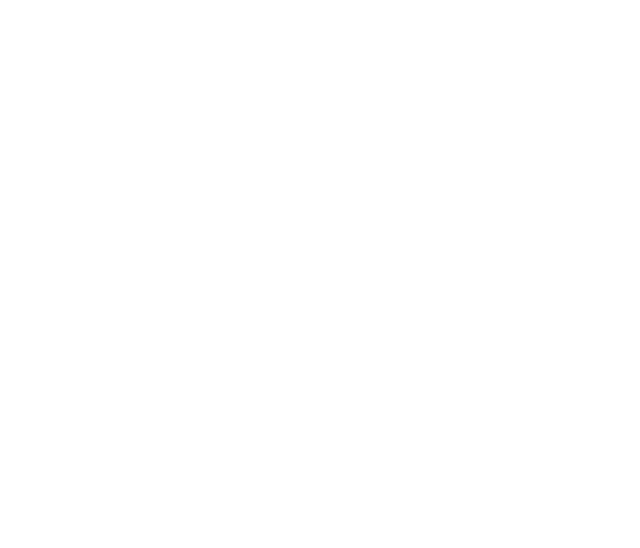
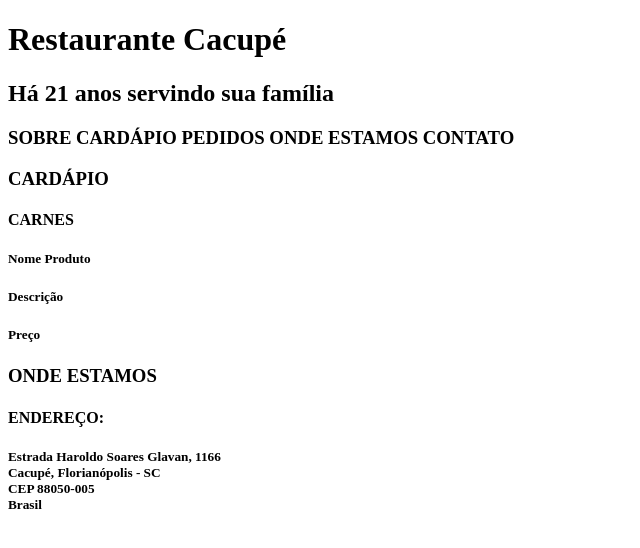
Before and after one commit to Cheryn1988/exerciciocardapio, a plain HTML site: page index.html in a window 1280 px wide. Shown: the whole page, without its empty margins (0-640 px from the left). Drawn offline with Linux system fonts and the light colour scheme.

Commit message:
criação arquivo css

```diff
--- a/index.html
+++ b/index.html
@@ -1,11 +1,35 @@
 <!DOCTYPE html>
-<html lang="en">
+<html lang="pt-br">
 <head>
     <meta charset="UTF-8">
     <meta name="viewport" content="width=device-width, initial-scale=1.0">
-    <title>Document</title>
+    <title>Restaurante Cacupé</title>
 </head>
 <body>
+    <header>
+     <!-- Cabeçalho-->
+     <!--colocar link da imagem logotipo -->
+    <h1>Restaurante Cacupé</h1>
+    <h2>Há 21 anos servindo sua família</h2>
+    <h3> SOBRE CARDÁPIO PEDIDOS ONDE ESTAMOS CONTATO</h3>
+</header>
+<!-- corpo do texto-->
+<!--cardápio-->
+    <section>
+    <h3> CARDÁPIO</h3>
+    <h4> CARNES</h4>
+    <!--colocar as 3 imagens de comida-->
+    <h5>Nome Produto</h5>
+    <h5>Descrição</h5>
+    <h5>Preço</h5>
+</section>
+<!--rodapé-->
+<!--colocar imagem google maps-->
+<h3>ONDE ESTAMOS</h3>
+<h4> ENDEREÇO:</h4>
+<h5>Estrada Haroldo Soares Glavan, 1166
+<br>Cacupé, Florianópolis - SC
+<br> CEP 88050-005 <br>Brasil</h5>
 
 </body>
 </html>
```
